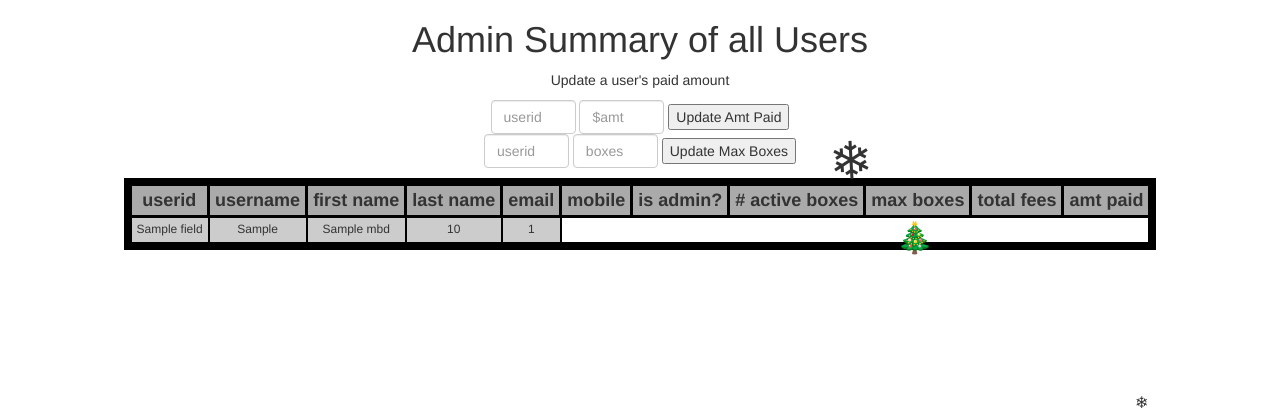
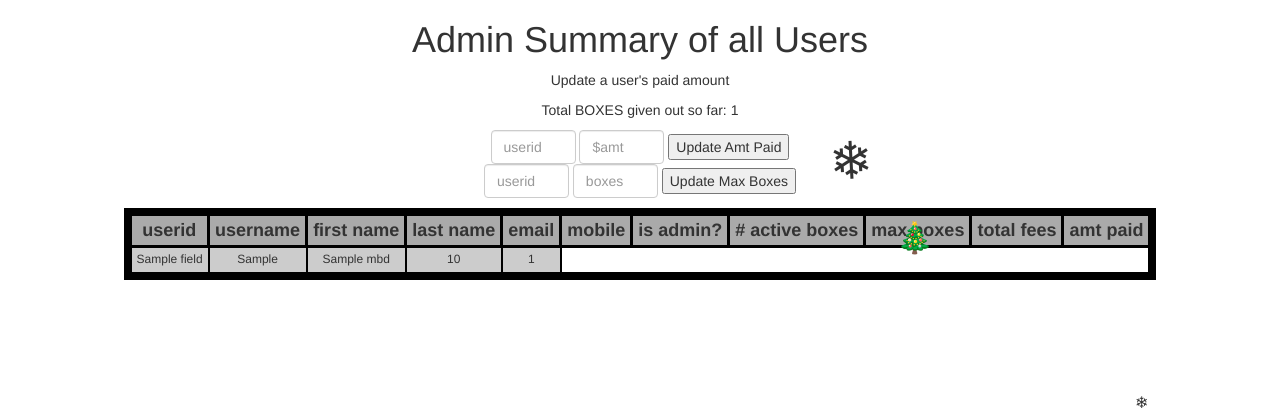
Before and after one commit to dheslin24/dailybox, a Flask app: template templates/admin_summary.html in a window 1280 px wide. Shown: the part 52-472 px from the top of the page. Run offline with Flask 2, Linux system fonts and the light colour scheme; the template is opened without the code that fills it: most values are stand-ins (such as "Sample title", 1, 10 or a date in 2020); some libraries are stand-ins or nearby versions.

Commit message:
adding total box count

```diff
--- a/app.py
+++ b/app.py
@@ -1493,8 +1493,11 @@ def admin_summary():
     mbd = dict(db(s))
     print("mbd")
     print(mbd)
-
-    return render_template("admin_summary.html", users=users, d=user_box_count, fees=user_fees, paid=paid, mbd=mbd)
+    total_max = 0
+    for u in mbd:
+        total_max += mbd[u]
+
+    return render_template("admin_summary.html", users=users, d=user_box_count, fees=user_fees, paid=paid, mbd=mbd, total_max=total_max)
 
 
 @app.route("/user_details", methods=["GET", "POST"])
--- a/templates/admin_summary.html
+++ b/templates/admin_summary.html
@@ -12,6 +12,7 @@
     </h1>
 
     <p> Update a user's paid amount</p>
+    <p> Total BOXES given out so far:  {{ total_max }} </p>
     <form action="{{ url_for('admin_summary') }}" method="POST">
         <input autocomplete="off" class="form-control" name="userid" placeholder="userid" type="text" size="5"/>
         <input autocomplete="off" class="form-control" name="amt_paid" placeholder="$amt" type="text" size="5"/>
```
